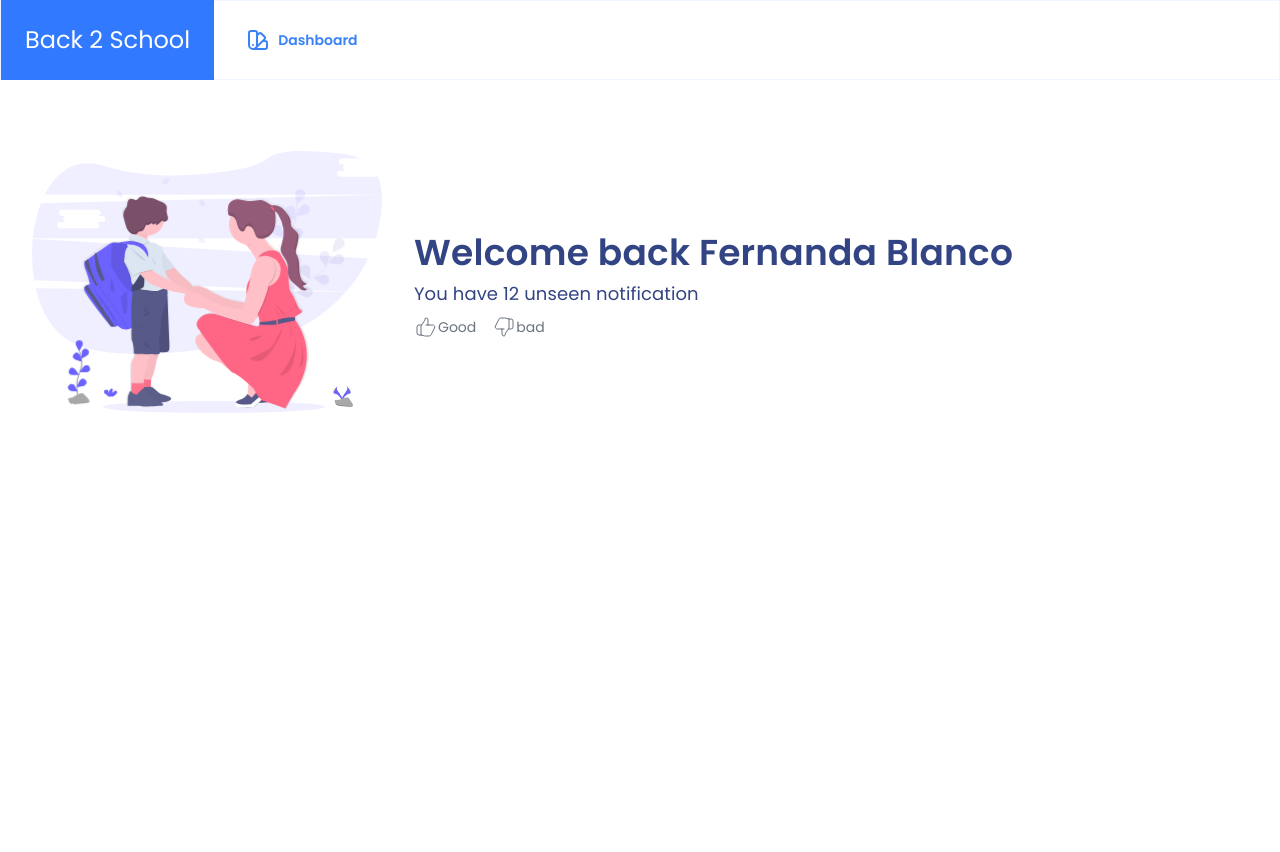
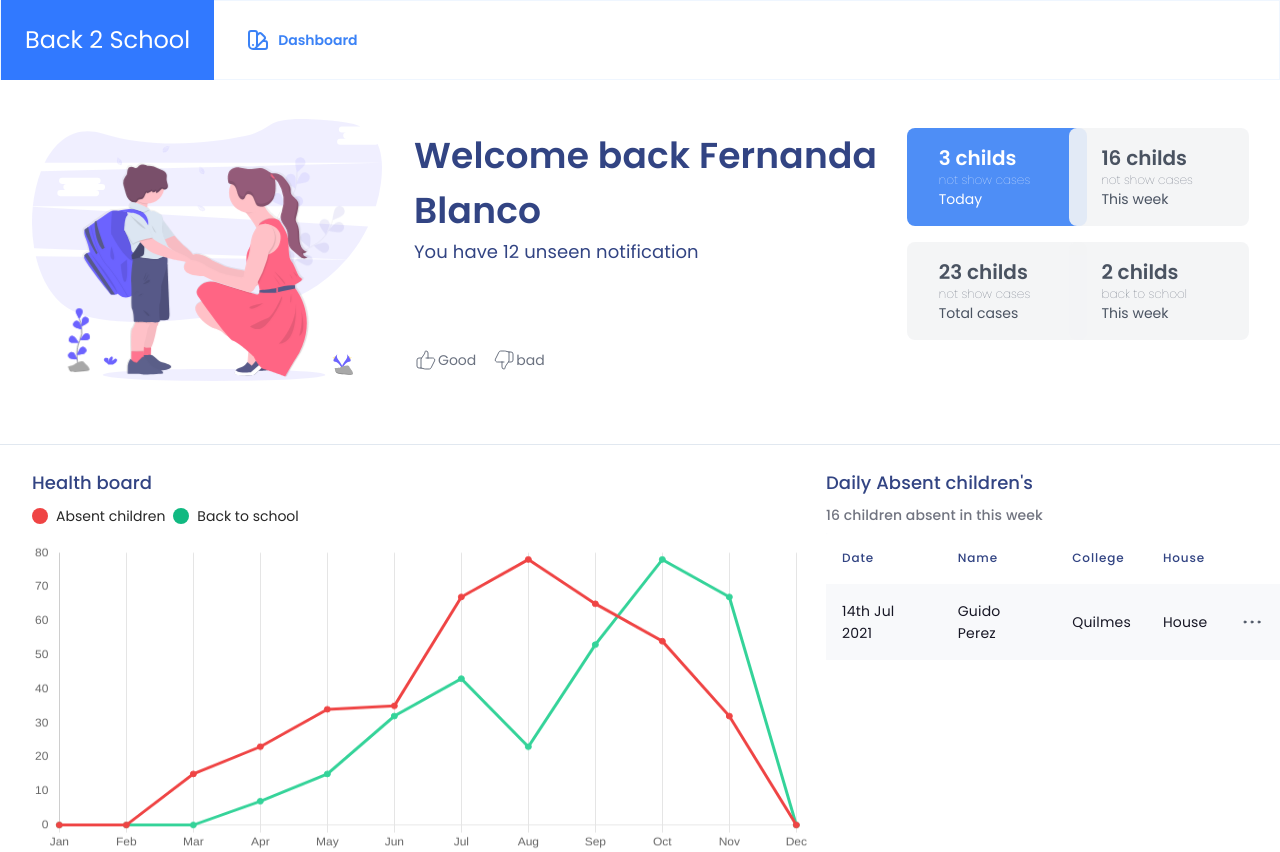
Before and after one commit to leonardoleenen/back2school, a Next.js app: page /backoffice/dashboard in a window 1280 px wide. Before the commit the page ends 800 px from the top, so only its background shows below. Built offline with nearby package versions, Linux system fonts and the light colour scheme.

Commit message:
First dashboard version

```diff
--- /dev/null
+++ b/components/Backoffice/Dashboard/DailyAbsent/index.tsx
@@ -0,0 +1,58 @@
+import { Table } from 'antd'
+import React from 'react'
+import moment from 'moment'
+
+const data = [
+  {
+    id: '1',
+    name: 'Guido Perez',
+    college: 'Quilmes',
+    house: 'House',
+    level: 'E1',
+    date: '2021-07-14'
+  }
+]
+const DailyAbsent = (): JSX.Element => {
+  return (
+    <div>
+      <div>
+        <h2>{`Daily Absent children's`}</h2>
+        <h3>16 children absent in this week</h3>
+      </div>
+      <Table pagination={false} dataSource={data}>
+        <Table.Column
+          title="Date"
+          render={(text, record: any) => (
+            <div>{moment(record.date, 'YYYY-MM-DD').format('Do MMM YYYY')}</div>
+          )}
+        />
+        <Table.Column title="Name" dataIndex="name" />
+        <Table.Column title="College" dataIndex="college" />
+        <Table.Column title="House" dataIndex="house" />
+        <Table.Column
+          width="5%"
+          render={(text, record) => (
+            <div>
+              <svg
+                xmlns="http://www.w3.org/2000/svg"
+                className="h-6 w-6 text-gray-700"
+                fill="none"
+                viewBox="0 0 24 24"
+                stroke="currentColor"
+              >
+                <path
+                  strokeLinecap="round"
+                  strokeLinejoin="round"
+                  strokeWidth={1}
+                  d="M5 12h.01M12 12h.01M19 12h.01M6 12a1 1 0 11-2 0 1 1 0 012 0zm7 0a1 1 0 11-2 0 1 1 0 012 0zm7 0a1 1 0 11-2 0 1 1 0 012 0z"
+                />
+              </svg>
+            </div>
+          )}
+        />
+      </Table>
+    </div>
+  )
+}
+
+export default DailyAbsent
--- /dev/null
+++ b/components/Backoffice/Dashboard/Statistics/index.tsx
@@ -0,0 +1,92 @@
+import React, { useEffect } from 'react'
+import Chart, { ChartItem } from 'chart.js/auto'
+import { Space } from 'antd'
+
+let myChart
+
+const Statistics = (): JSX.Element => {
+  useEffect(() => {
+    const ctx = document.getElementById('myChart') as ChartItem
+
+    const labels = [
+      'Jan',
+      'Feb',
+      'Mar',
+      'Apr',
+      'May',
+      'Jun',
+      'Jul',
+      'Aug',
+      'Sep',
+      'Oct',
+      'Nov',
+      'Dec'
+    ]
+    const data = {
+      labels: labels,
+      datasets: [
+        {
+          label: 'Absents',
+          data: [0, 0, 15, 23, 34, 35, 67, 78, 65, 54, 32, 0],
+          borderColor: '#EF4444',
+          backgroundColor: '#EF4444'
+        },
+        {
+          label: 'Back To Scholl',
+          data: [0, 0, 0, 7, 15, 32, 43, 23, 53, 78, 67, 0],
+          borderColor: '#34D399',
+          backgroundColor: '#34D399'
+        }
+      ]
+    }
+
+    if (myChart) myChart.destroy()
+    myChart = new Chart(ctx, {
+      type: 'line',
+      data: data,
+      options: {
+        responsive: false,
+        plugins: {
+          legend: {
+            display: false
+          },
+          title: {
+            display: false,
+            text: 'Chart.js Line Chart'
+          }
+        },
+        scales: {
+          y: {
+            grid: {
+              display: false
+            }
+          }
+        }
+      }
+    })
+  }, [])
+  return (
+    <div>
+      <h2>Health board</h2>
+      <div className="flex">
+        <Space>
+          <div className="flex items-center">
+            <Space>
+              <div className="h-4 w-4 rounded-full bg-red-500"></div>
+              <div>Absent children</div>
+            </Space>
+          </div>
+          <div className="flex items-center">
+            <Space>
+              <div className="h-4 w-4 rounded-full bg-green-500"></div>
+              <div>Back to school</div>
+            </Space>
+          </div>
+        </Space>
+      </div>
+      <canvas className="pt-4" id="myChart" width="778" height="325"></canvas>
+    </div>
+  )
+}
+
+export default Statistics
--- a/components/Backoffice/SubHeader/card.tsx
+++ b/components/Backoffice/SubHeader/card.tsx
@@ -8,10 +8,17 @@ interface Props {
 }
 const Card = (props: Props): JSX.Element => {
   return (
-    <div>
-      <div>{props.title}</div>
-      <div>{props.subTitle}</div>
-      <div>{props.description}</div>
+    <div
+      style={{ minWidth: '180px' }}
+      className={`${
+        props.isImportant
+          ? 'bg-blue-500  text-white '
+          : 'bg-gray-100 text-gray-700'
+      } rounded-lg px-8 py-4 opacity-90`}
+    >
+      <div className="text-xl font-semibold">{props.title}</div>
+      <div className="font-thin text-xs">{props.subTitle}</div>
+      <div className="font-regular ">{props.description}</div>
     </div>
   )
 }
--- a/components/Backoffice/SubHeader/index.tsx
+++ b/components/Backoffice/SubHeader/index.tsx
@@ -10,11 +10,16 @@ interface Props {
 
 const SubHeader = (props: Props): JSX.Element => {
   return (
-    <div className={props.className}>
-      <div className={`${styles.subheader}`}>
-        <div className={styles.title}>{props.title}</div>
-        <div className={styles.subTitle}>{props.subTitle}</div>
-      </div>
+    <div className={`flex justify-between ${props.className}`}>
+      <section>
+        <div className={`${styles.subheader}`}>
+          <div className={styles.title}>{props.title}</div>
+          <div className={styles.subTitle}>{props.subTitle}</div>
+        </div>
+      </section>
+      <section className="grid grid-cols-2 gap-4">
+        {props.cards.map(card => card)}
+      </section>
     </div>
   )
 }
--- a/package.json
+++ b/package.json
@@ -4,9 +4,11 @@
     "antd": "^4.16.2",
     "autoprefixer": "^10.2.6",
     "axios": "^0.21.1",
+    "chart.js": "^3.4.1",
     "firebase": "^8.6.7",
     "jsonwebtoken": "^8.5.1",
     "lodash": "^4.17.21",
+    "moment": "^2.29.1",
     "next": "^10.2.3",
     "postcss": "^8.3.2",
     "pullstate": "^1.22.1",
--- a/pages/backoffice/dashboard.tsx
+++ b/pages/backoffice/dashboard.tsx
@@ -2,19 +2,53 @@ import React from 'react'
 import Header from '../../components/Backoffice/Header'
 import SubHeader from '../../components/Backoffice/SubHeader'
 import SVGBackToSchool from '../../components/SVG/back2school'
+import Card from '../../components/Backoffice/SubHeader/card'
+import { Divider } from 'antd'
+import Statistics from '../../components/Backoffice/Dashboard/Statistics'
+import DailyAbsent from '../../components/Backoffice/Dashboard/DailyAbsent'
 
 export default () => {
   return (
     <div>
       <Header />
-      <div className="flex p-8">
+      <div className="flex justify-center">
+        <div style={{ maxWidth: '1440px' }} className="flex px-8 ">
           <SVGBackToSchool />
-        <div className="px-8 flex items-center">
-          <div>
+          <div className="px-8 flex items-center w-full ">
+            <div className="w-full">
               <SubHeader
                 title="Welcome back Fernanda Blanco"
                 subTitle=" You have 12 unseen notification"
-              cards={[]}
+                cards={[
+                  <Card
+                    key="card1"
+                    title="3 childs"
+                    subTitle="not show cases"
+                    description="Today"
+                    isImportant={true}
+                  />,
+                  <Card
+                    key="card2"
+                    title="16 childs"
+                    subTitle="not show cases"
+                    description="This week"
+                    isImportant={false}
+                  />,
+                  <Card
+                    key="card3"
+                    title="23 childs"
+                    subTitle="not show cases"
+                    description="Total cases"
+                    isImportant={false}
+                  />,
+                  <Card
+                    key="card4"
+                    title="2 childs"
+                    subTitle="back to school"
+                    description="This week "
+                    isImportant={false}
+                  />
+                ]}
               />
               <div className="flex mt-2">
                 <div>
@@ -60,5 +94,17 @@ export default () => {
           </div>
         </div>
       </div>
+      <Divider className="bg-blue-50" />
+      <section className="flex pl-8 justify-center">
+        <div className="flex" style={{ maxWidth: '1440px' }}>
+          <div className="">
+            <Statistics />
+          </div>
+          <div className="w-full pl-4">
+            <DailyAbsent />
+          </div>
+        </div>
+      </section>
+    </div>
   )
 }
--- a/styles/global.css
+++ b/styles/global.css
@@ -7,3 +7,133 @@
   font-family: 'Poppins', sans-serif;
 }
 @tailwind utilities;
+
+
+h2 {
+  text-align: left;
+  font: normal normal 600 18px/27px Poppins;
+  letter-spacing: 0.1px;
+  color: #324483 !important;
+  opacity: 1;
+}
+
+h3 {
+  text-align: left;
+  font: normal normal normal 14px/21px Poppins;
+  letter-spacing: 0.1px;
+  color: #717480 !important;
+  opacity: 1;
+}
+
+
+
+th.ant-table-cell {
+  text-align: left !important;
+  letter-spacing: 0.87px !important;
+  color: #324483 !important;
+  opacity: 1 !important;
+  font-family: "Poppins" !important;
+  background-color: white !important;
+  font-size: 12px;
+}
+
+th.ant-table-cell::before {
+  width: 0px !important;
+}
+
+td.ant-table-cell {
+  border-bottom: 0px solid white !important;
+  font-family: "Poppins" !important;
+  font-size: 14px !important;
+}
+
+th.ant-table-cell {
+  border-bottom: 0px solid white !important;
+  border-left: 0px solid white !important;
+  border-right: solid white !important;
+
+  /*text-align: left !important;
+  letter-spacing: 0.2px  !important;
+  color: #171725 !important;
+  opacity: 1 !important;
+  font-family: 'Poppins' !important;
+  font-size: 14px !important;*/
+}
+
+tr:nth-child(even) {
+  background: white !important;
+}
+
+tr:nth-child(odd) {
+  background: #32448308 0% 0% no-repeat padding-box !important;
+}
+
+ tbody tr:nth-child(2n + 3) {
+  background: #32448308 0% 0% no-repeat padding-box !important;
+}
+
+tbody tr:first-child {
+  background: #32448308 0% 0% no-repeat padding-box !important;
+}
+
+th.ant-table-cell {
+  text-align: left !important;
+  letter-spacing: 0.87px !important;
+  color: #324483 !important;
+  opacity: 1 !important;
+  font-family: "Poppins" !important;
+  font-weight: 600;
+  background-color: white !important;
+  font-size: 12px;
+}
+
+th.ant-table-cell::before {
+  width: 0px !important;
+}
+
+div.ant-table-filter-column {
+  justify-content: left !important;
+}
+
+td.ant-table-cell {
+  border-bottom: 0px solid white !important;
+  font-family: "Poppins" !important;
+  font-size: 14px !important;
+}
+
+th.ant-table-cell {
+  border-bottom: 0px solid white !important;
+  border-left: 0px solid white !important;
+  border-right: solid white !important;
+}
+
+tbody tr:nth-child(2n + 3) {
+  background: #32448308 0% 0% no-repeat padding-box;
+}
+
+tbody tr:first-child {
+  background: #32448308 0% 0% no-repeat padding-box;
+}
+
+tr.ant-table-placeholder {
+  background: white !important;
+}
+
+.ant-table-body::-webkit-scrollbar {
+  display: none;
+}
+
+.ant-table-column-sorter {
+  visibility: collapse;
+}
+
+tr.ant-table-row {
+  font-size: 14px !important;
+  letter-spacing: 0.2px;
+  color: #171725;
+  opacity: 1;
+}
+
+.ant-table-body::-webkit-scrollbar {
+  display: none;
+}
```
Lines whose indentation alone changed are shown as unchanged.
